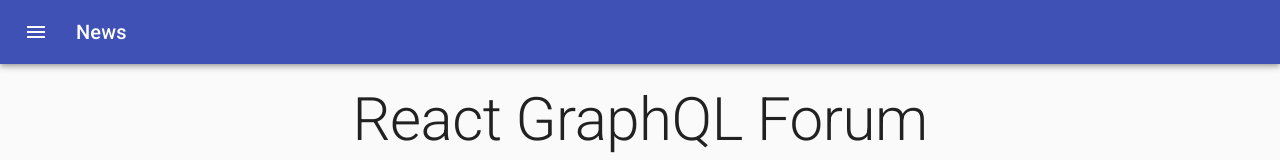
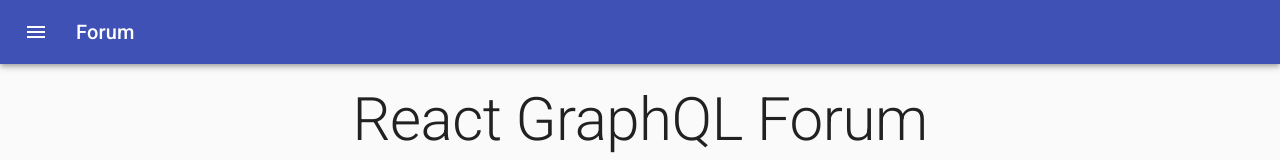
Before and after one commit to desolaser/react-graphql-blog, a React (Create React App) app in the folder client/: page /post in a window 1280 px wide. Shown: the top 160 px of the page. Built offline with nearby package versions, Linux system fonts and the light colour scheme.

Commit message:
Change navbar title

```diff
--- a/client/src/components/Navbar.js
+++ b/client/src/components/Navbar.js
@@ -6,7 +6,6 @@ import {
     Toolbar,
     IconButton,
     Typography,
-    Button,
     MenuItem,
     Menu,
     Fade
@@ -58,7 +57,7 @@ const Header = () => {
                     </Menu>
                 </IconButton>
                 <Typography variant="h6" className={classes.title}>
-                    News
+                    Forum
                 </Typography>
             </Toolbar>
         </AppBar>
```
